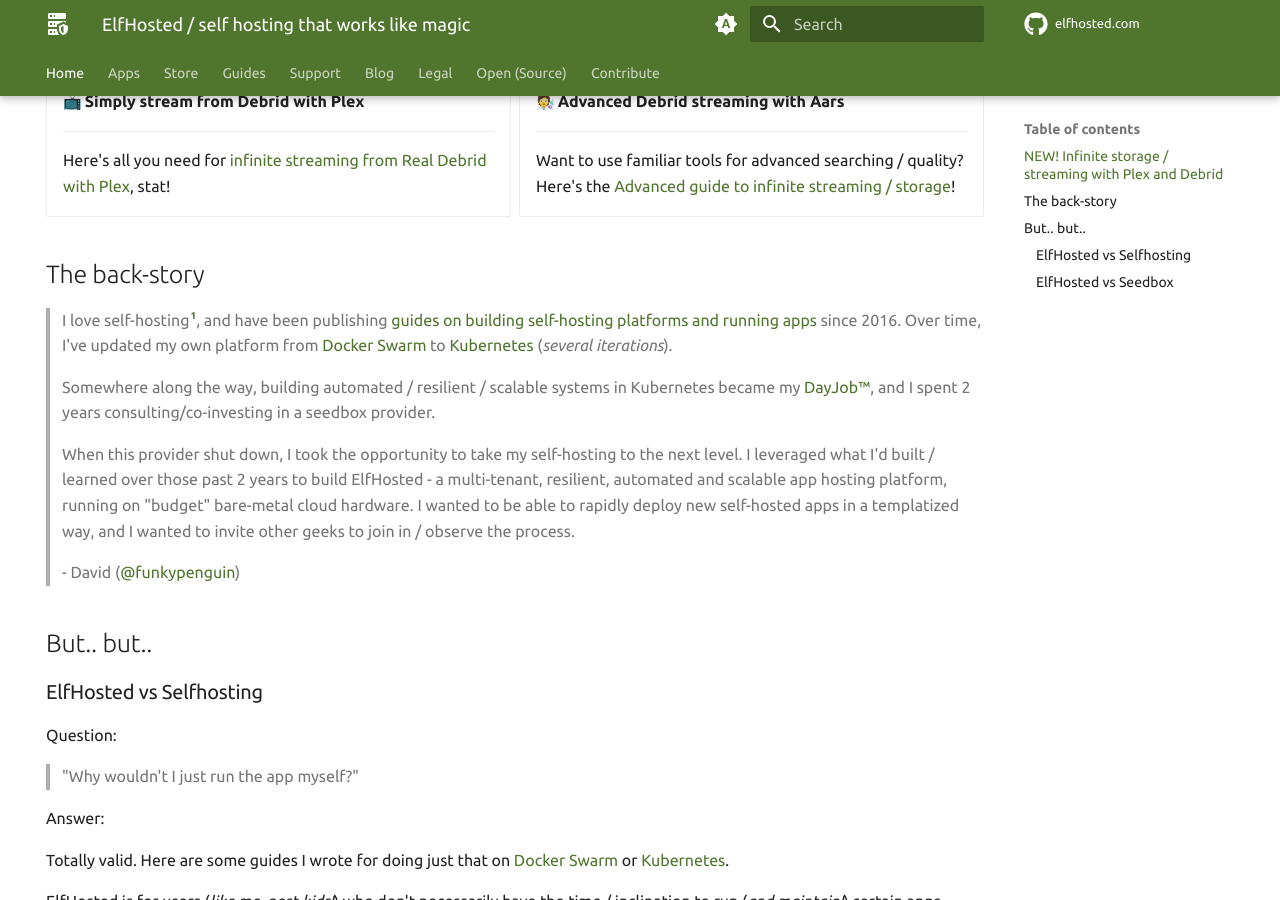
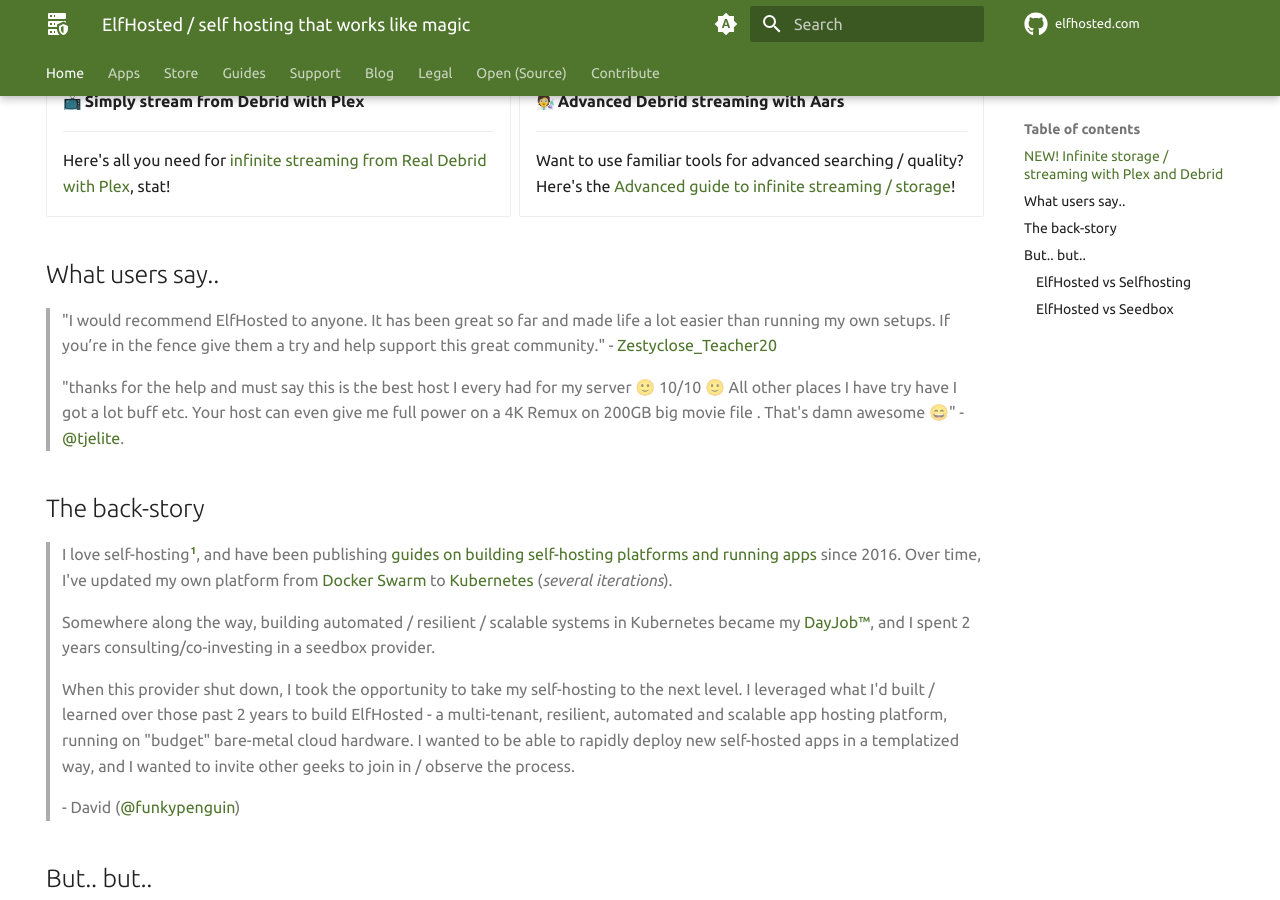
Before and after one commit to elfhosted/elfhosted.com, an MkDocs documentation site: the page built from docs/index.md, in a window 1280 px wide and 900 px high, scrolled down 694 px. Built offline with MkDocs 1.6.1 and Material for MkDocs 9.7.7, drawn with Linux system fonts in a browser that asks for light colours; emoji names are drawn with the system emoji font; a script that is not in the unit is left out; plug-ins that fetch from the network failed and are left out; comment, search, counter and statistics services are not loaded.

Commit message:
Start adding testimonials
Signed-off-by: David Young <davidy@funkypenguin.co.nz>

```diff
--- a/docs/index.md
+++ b/docs/index.md
@@ -45,6 +45,13 @@ Recently (2024), a selection of our apps used to integrate media streaming (Plex
 
     Want to use familiar tools for advanced searching / quality? Here's the [Advanced guide to infinite streaming / storage](/guides/media/stream-from-real-debrid-with-plex-radarr-sonarr-prowlarr/)!
 </div>
+
+## What users say..
+
+> "I would recommend ElfHosted to anyone. It has been great so far and made life a lot easier than running my own setups. If you’re in the fence give them a try and help support this great community." - [Zestyclose_Teacher20](https://old.reddit.com/r/StremioAddons/comments/1b5wqdx/elfhosteds_elfdisclosure_report_for_feb_2024/ktayicr/)
+
+> "thanks for the help and must say this is the best host I every had for my server 🙂 10/10 🙂 All other places I have try have I got a lot buff etc. Your host can even give me full power on a 4K Remux on 200GB big movie file . That's damn awesome 😄" - @tjelite.
+
 
 ## The back-story
 
```
